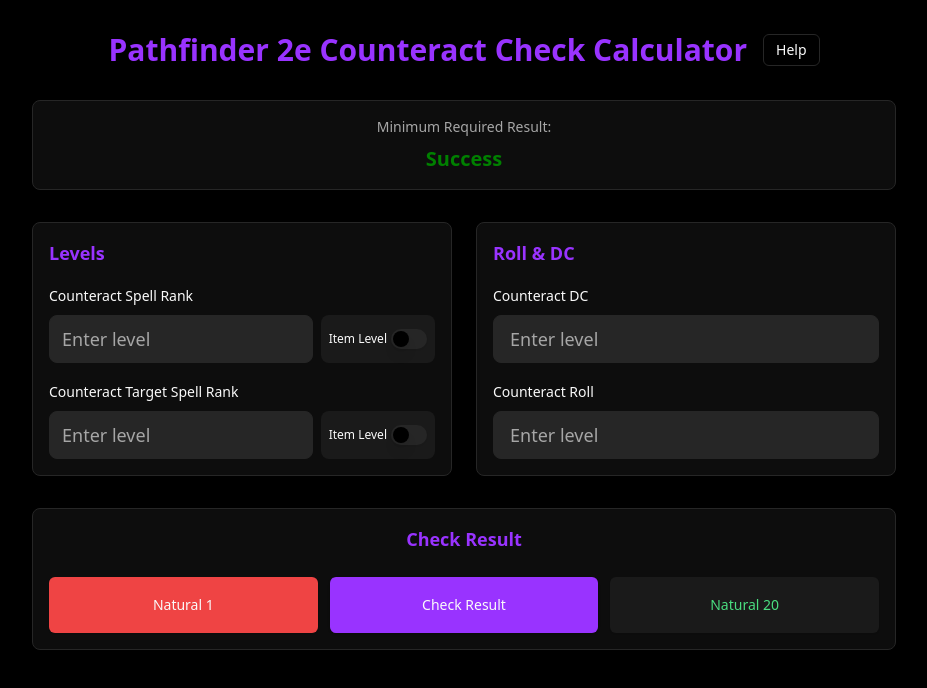
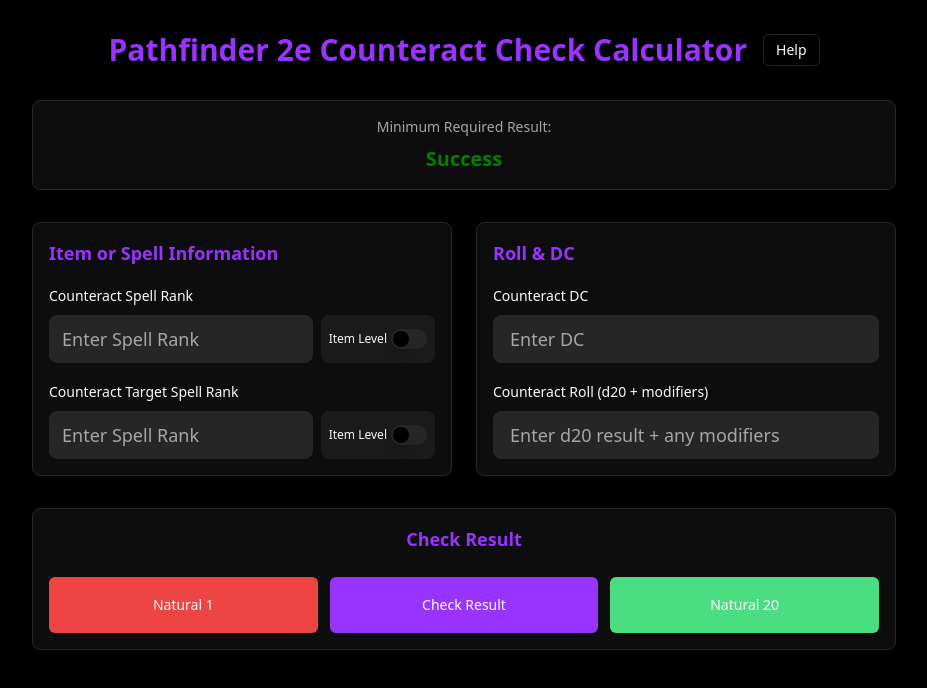
Before and after one commit to peterdubeau/2e-counteract-calculator, a React (Vite) app: page / in a window 1280 px wide. Shown: the top 688 px of the page, without its empty margins (176-1103 px from the left). Built offline with nearby package versions, Linux system fonts and the light colour scheme.

Commit message:
cleaned up some language

```diff
--- a/src/App.tsx
+++ b/src/App.tsx
@@ -168,7 +168,7 @@
         {/* Level Inputs */}
         <div className="grid grid-cols-1 lg:grid-cols-2 gap-6">
           <div className="bg-card border border-border rounded-lg p-4 space-y-4">
-            <h2 className="text-lg font-semibold text-primary">Levels</h2>
+            <h2 className="text-lg font-semibold text-primary">Item or Spell Information</h2>
             <ItemLevelForm
               value={counteractAttemptLevel}
               setValue={setCounteractAttemptLevel}
@@ -194,11 +194,13 @@
               value={counteractDC}
               setValue={setCounteractDC}
               label="Counteract DC"
+              placeholder="Enter DC"
             />
             <ItemLevelForm
               value={counteractRoll}
               setValue={setCounteractRoll}
-              label="Counteract Roll"
+              label="Counteract Roll (d20 + modifiers)"
+              placeholder="Enter d20 result + any modifiers"
             />
           </div>
         </div>
--- a/src/components/counteractResults.tsx
+++ b/src/components/counteractResults.tsx
@@ -104,7 +104,7 @@
           disabled={disableCheckButton}
           variant="secondary"
           size="lg"
-          className="h-14 text-sm font-medium text-green-400 border-green-400 hover:bg-green-400 hover:text-white"
+          className="h-14 text-sm font-medium bg-green-400 text-white border-green-400 hover:bg-green-500 hover:text-white"
         >
           Natural 20
         </Button>
--- a/src/components/itemLevelForm.tsx
+++ b/src/components/itemLevelForm.tsx
@@ -9,6 +9,7 @@
   levelOrRank?: boolean;
   useItemLevel?: boolean;
   setUseItemLevel?: any;
+  placeholder?: string;
 };
 
 export default function ItemLevelForm({
@@ -18,6 +19,7 @@
   levelOrRank,
   useItemLevel,
   setUseItemLevel,
+  placeholder,
 }: ItemLevelProps) {
   const [inputValue, setInputValue] = useState('');
 
@@ -39,6 +41,13 @@
     return inputValue;
   }
 
+  function getPlaceholderText() {
+    if (levelOrRank && useItemLevel !== undefined) {
+      return useItemLevel ? "Enter Item Level" : "Enter Spell Rank";
+    }
+    return placeholder || "Enter level";
+  }
+
   function handleCheckbox(e: any): void {
     const checked = e;
     console.log(checked)
@@ -57,7 +66,7 @@
               value={getDisplayValue()}
               onChange={(e) => handleInputChange(e.target.value)}
               className="flex-1 h-12 px-3 bg-input border border-border rounded-lg text-foreground placeholder:text-muted-foreground focus:outline-none focus:ring-2 focus:ring-primary focus:border-transparent text-lg min-w-0"
-              placeholder="Enter level"
+              placeholder={getPlaceholderText()}
             />
             <div className="flex items-center gap-1 px-2 py-3 bg-muted rounded-lg flex-shrink-0">
               <span className="text-xs font-medium text-foreground whitespace-nowrap">Item Level</span>
@@ -74,7 +83,7 @@
             value={getDisplayValue()}
             onChange={(e) => handleInputChange(e.target.value)}
             className="w-full h-12 px-4 bg-input border border-border rounded-lg text-foreground placeholder:text-muted-foreground focus:outline-none focus:ring-2 focus:ring-primary focus:border-transparent text-lg"
-            placeholder="Enter level"
+            placeholder={getPlaceholderText()}
           />
         )}
       </div>
```
